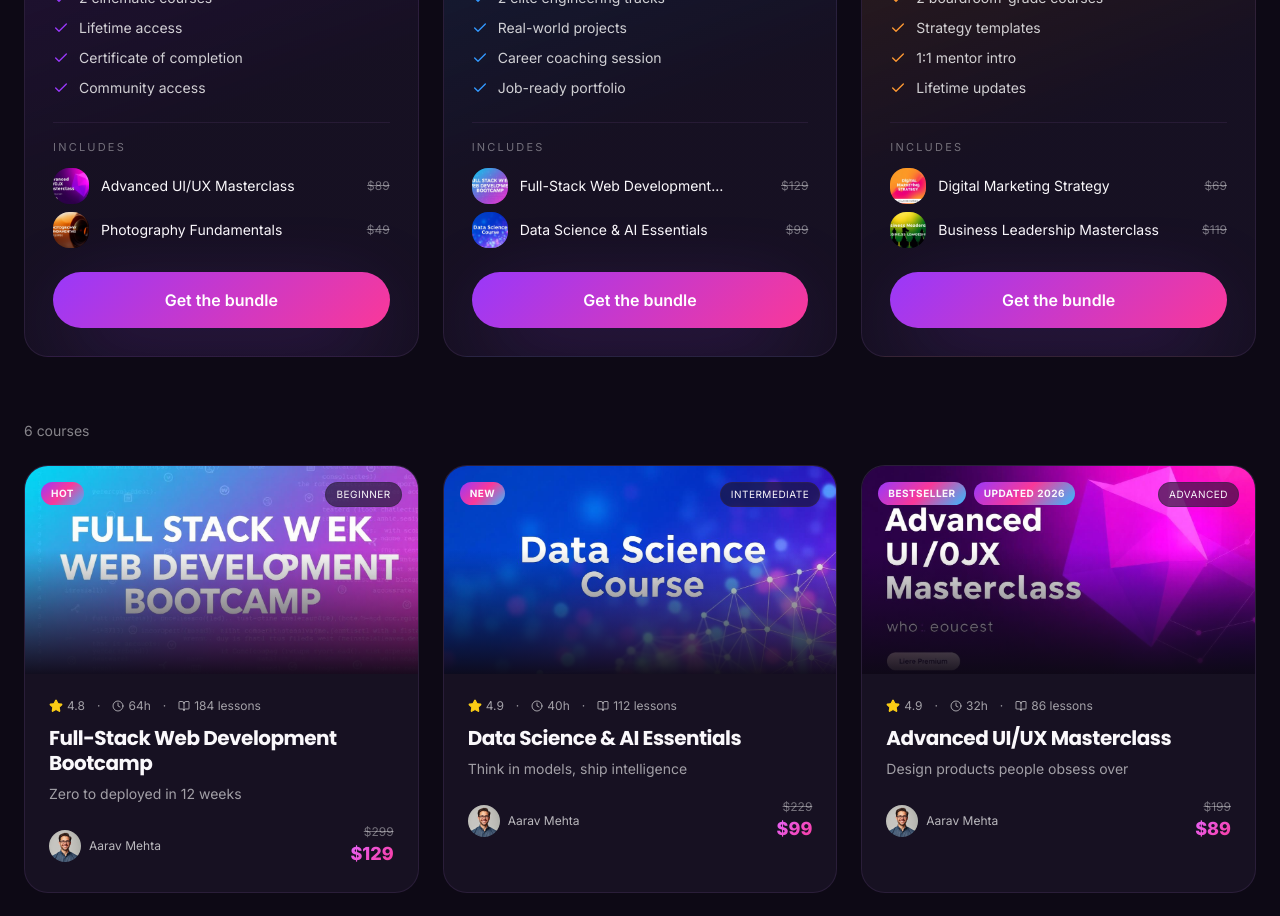
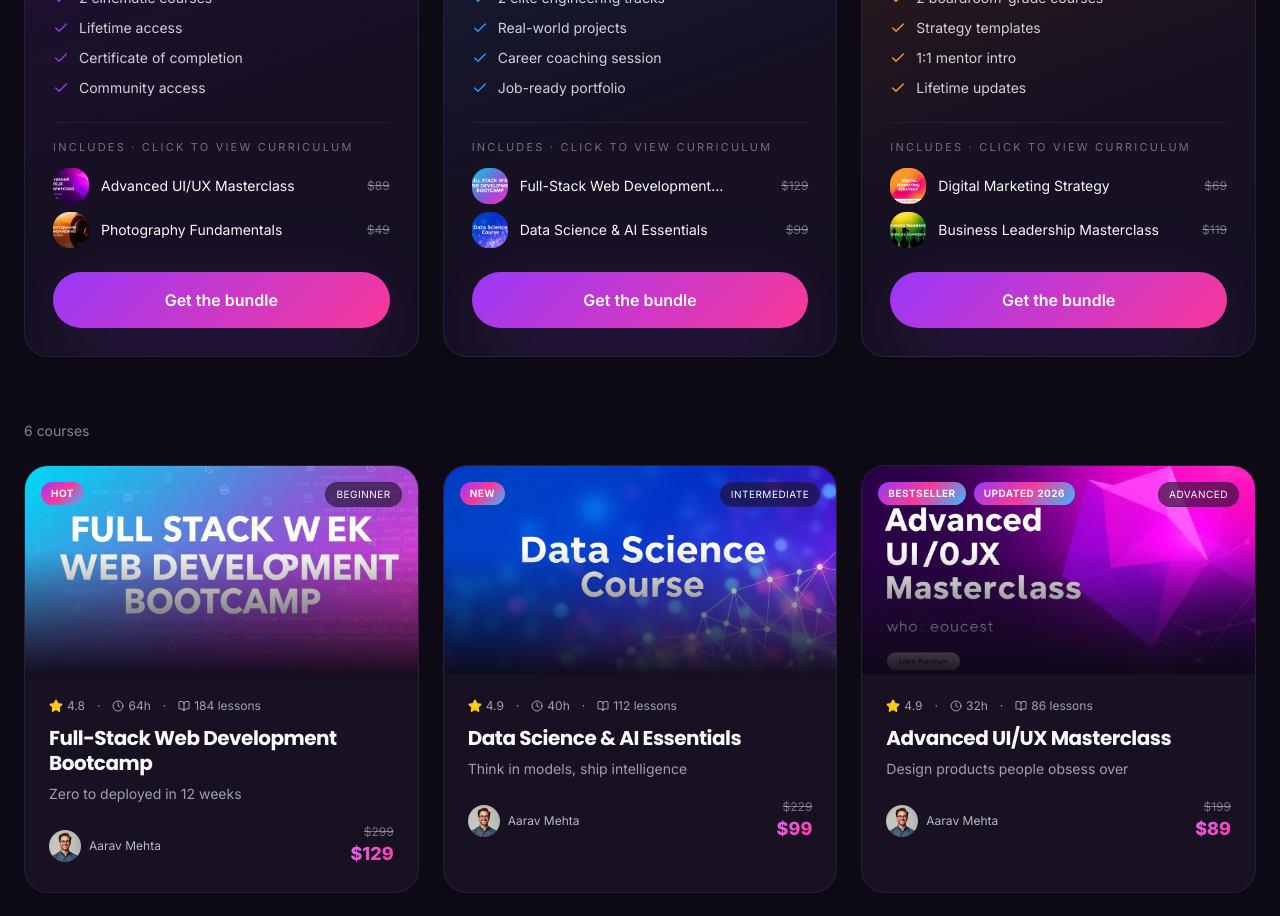
Before and after one commit to AntarikshDev/edsetu-elevate, a React (Vite) app: page /template/store in a window 1280 px wide. Shown: the part 1060-1976 px from the top of the page. Built offline with nearby package versions, Linux system fonts and the light colour scheme; no server answers.

Commit message:
Changes
Co-authored-by: AntarikshDev <185908389+AntarikshDev@users.noreply.github.com>

```diff
--- a/src/templates/default/components/TplPackageCard.tsx
+++ b/src/templates/default/components/TplPackageCard.tsx
@@ -55,14 +55,18 @@ export function TplPackageCard({ pkg, index = 0 }: Props) {
       </ul>
 
       <div className="border-t pt-4 mb-6" style={{ borderColor: "hsl(var(--tpl-border) / 0.5)" }}>
-        <div className="text-[11px] uppercase tracking-[0.2em] text-white/40 mb-3">Includes</div>
+        <div className="text-[11px] uppercase tracking-[0.2em] text-white/40 mb-3">Includes · click to view curriculum</div>
         <div className="flex flex-col gap-2">
           {included.map((c) => (
-            <div key={c.id} className="flex items-center gap-3 text-sm">
+            <Link
+              key={c.id}
+              to={`/template/course/${c.slug}`}
+              className="flex items-center gap-3 text-sm rounded-lg p-1.5 -m-1.5 hover:bg-white/5 transition group/row"
+            >
               <img src={c.image} alt="" loading="lazy" className="w-9 h-9 rounded-lg object-cover" />
-              <div className="flex-1 line-clamp-1">{c.title}</div>
+              <div className="flex-1 line-clamp-1 group-hover/row:tpl-grad-text transition">{c.title}</div>
               <span className="text-xs text-white/40 line-through">${c.price}</span>
-            </div>
+            </Link>
           ))}
         </div>
       </div>
```
